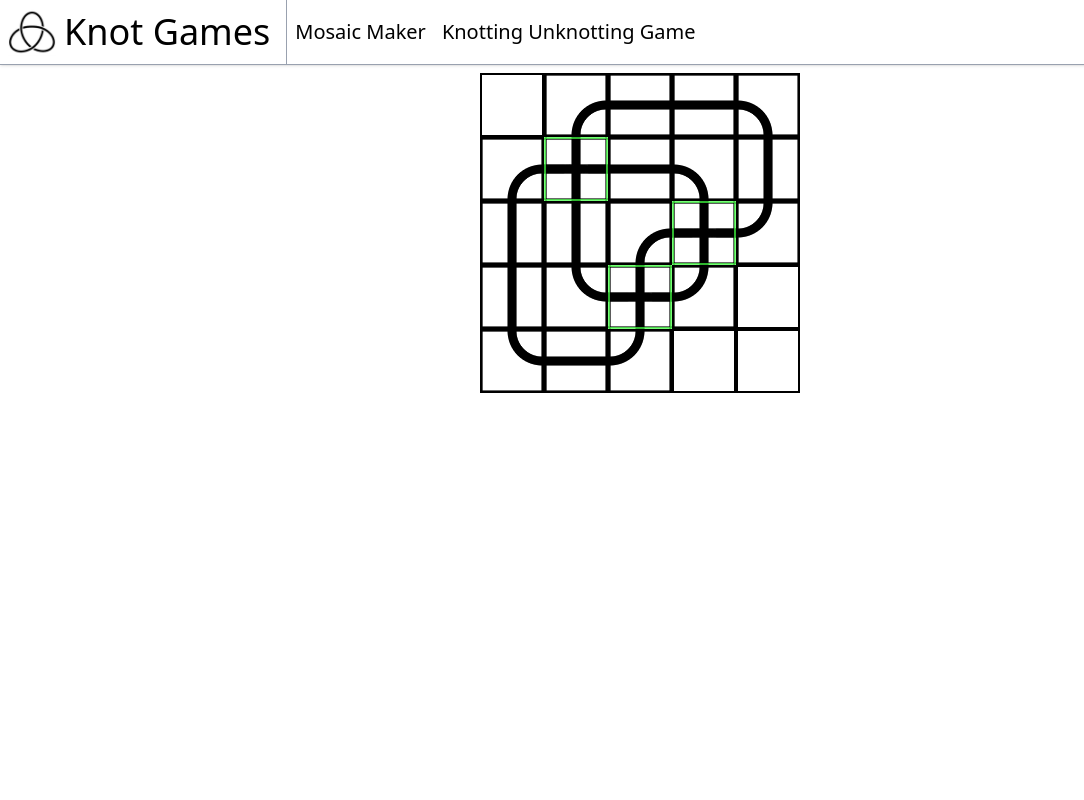
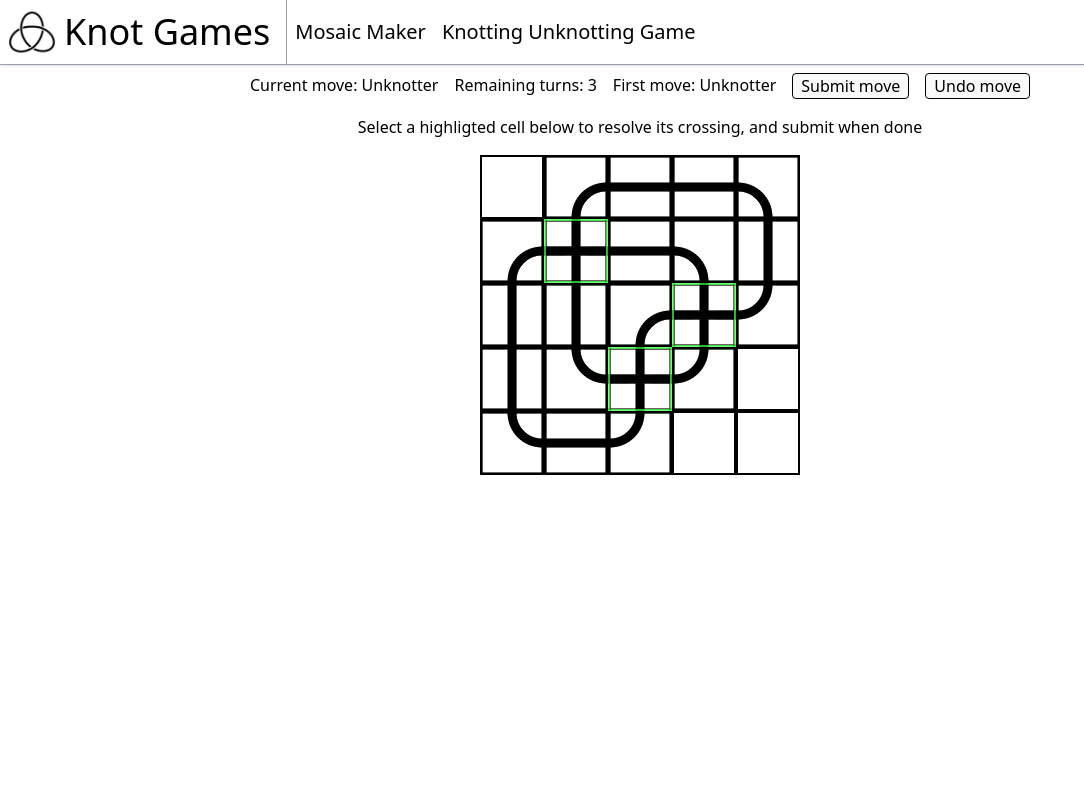
Before and after one commit to soldenstoll/knotlink, a React (Vite) app in the folder client/: page /knotting in a window 1280 px wide. Both pictures are taken after a click on the button "start game". Shown: the top 800 px of the page, without its empty margins (0-1084 px from the left). Built offline with nearby package versions, Linux system fonts and the light colour scheme.

Commit message:
Updated game logic

```diff
--- a/client/src/KnottingUnknottingGame.jsx
+++ b/client/src/KnottingUnknottingGame.jsx
@@ -1,4 +1,4 @@
-import React, { use, useState } from "react";
+import React, { use, useEffect, useState } from "react";
 import KnotInput from "./components/KnotInput";
 import GameGrid from "./components/GameGrid";
 
@@ -7,8 +7,11 @@ function KnottingUnknottingGame() {
     const [rows, setRows] = useState(5)
     const [cols, setCols] = useState(5)
     const [board, setBoard] = useState([0, 2, 5, 5, 1, 2, 11, 5, 1, 6, 6, 6, 2, 11, 4, 6, 3, 11, 4, 0, 3, 5, 4, 0, 0])
+    const [prevBoard, setPrevBoard] = useState([0, 2, 5, 5, 1, 2, 11, 5, 1, 6, 6, 6, 2, 11, 4, 6, 3, 11, 4, 0, 3, 5, 4, 0, 0])
     const [firstMove, setFirstMove] = useState(0)
     const [currMove, setCurrMove] = useState(0)
+    const [round, setRound] = useState(0)
+    const [remainingTerms, setRemainingTerms] = useState(board.filter(item => item === 11).length)
 
     // Board loading state
     const [loadBoard, setLoadBoard] = useState(false)
@@ -30,6 +33,21 @@ function KnottingUnknottingGame() {
         setCurrMove(event.target.value)
     }
 
+    const doOnSubmitClick = () => {
+        setPrevBoard([...board])
+        setRound(round + 1)
+        setCurrMove((currMove + 1) % 2)
+        setRemainingTerms(remainingTerms - 1)
+    }
+
+    const doOnUndoClick = () => {
+        setBoard([...prevBoard]);
+    }
+
+    useEffect(() => {
+        setRemainingTerms(board.filter(item => item === 11).length)
+    }, [board])
+
     return (
         <div className="flex flex-col w-full gap-4 text-black">
             {!gameBegan && <div id="game-knotinput-wrapper" className="flex flex-col w-[80%] items-center self-center">
@@ -47,7 +65,17 @@ function KnottingUnknottingGame() {
                     <option value={1}>Knotter</option>
                 </select>
             </div>}
-            <GameGrid rows={rows} cols={cols} board={board}></GameGrid>
+            {gameBegan && <div id="game-progress-wrapper" className="w-full flex flex-col gap-4 justify-center">
+                <div id="game-state-wrapper" className="w-full flex flex-row gap-4 justify-center">
+                    <p>Current move: {currMove === 0 ? "Unknotter" : "Knotter"}</p>
+                    <p>Remaining turns: {remainingTerms}</p>
+                    <p>First move: {firstMove === 0 ? "Unknotter" : "Knotter"}</p>
+                    <button onClick={doOnSubmitClick}>Submit move</button>
+                    <button onClick={doOnUndoClick}>Undo move</button>
+                </div>
+                <p>Select a highligted cell below to resolve its crossing, and submit when done</p>
+            </div>}
+            <GameGrid rows={rows} cols={cols} board={[...board]} canMove={gameBegan} setter={wrappedSetter}></GameGrid>
         </div>
     )
 }
--- a/client/src/components/GameGrid.jsx
+++ b/client/src/components/GameGrid.jsx
@@ -1,14 +1,17 @@
 import '../App.css'
 import React, { useEffect } from "react";
 import { useState } from 'react';
-import KnotInput from './KnotInput';
 
 // TODO: Add import and export buttons
-function GameGrid({ board, rows, cols }) {
+function GameGrid({ board, rows, cols, started, setter }) {
   // State
   const [cells, setCells] = useState(board)
   const [currCell, setCurrCell] = useState(-1)
   const [showSelection, setShowSelection] = useState(false)
+
+  useEffect(() => {
+    setCells(board)
+  }, [board])
 
   /////////////////////////////////////////////////////////////////////////////
 
@@ -50,8 +53,12 @@ function GameGrid({ board, rows, cols }) {
                 role="gridcell"
                 style={bgStyle}
                 onClick={() => {
-                  setCurrCell(i);
-                  setShowSelection(!showSelection);
+                  if (!started) {
+                    doOnNotStartedClick()
+                  } else {
+                    setCurrCell(i);
+                    setShowSelection(!showSelection);
+                  }
                 }}
               />
             )
@@ -99,6 +106,8 @@ function GameGrid({ board, rows, cols }) {
                       const newCells = [...cells];
                       newCells[currCell] = i + 9;
                       setCells(newCells);
+                      setter(newCells, rows, cols)
+
 
                       // Hide selection pannel
                       setCurrCell(-1);
```
Also changed, not shown: 1 other file (tests, documents, lock files or other folders).
